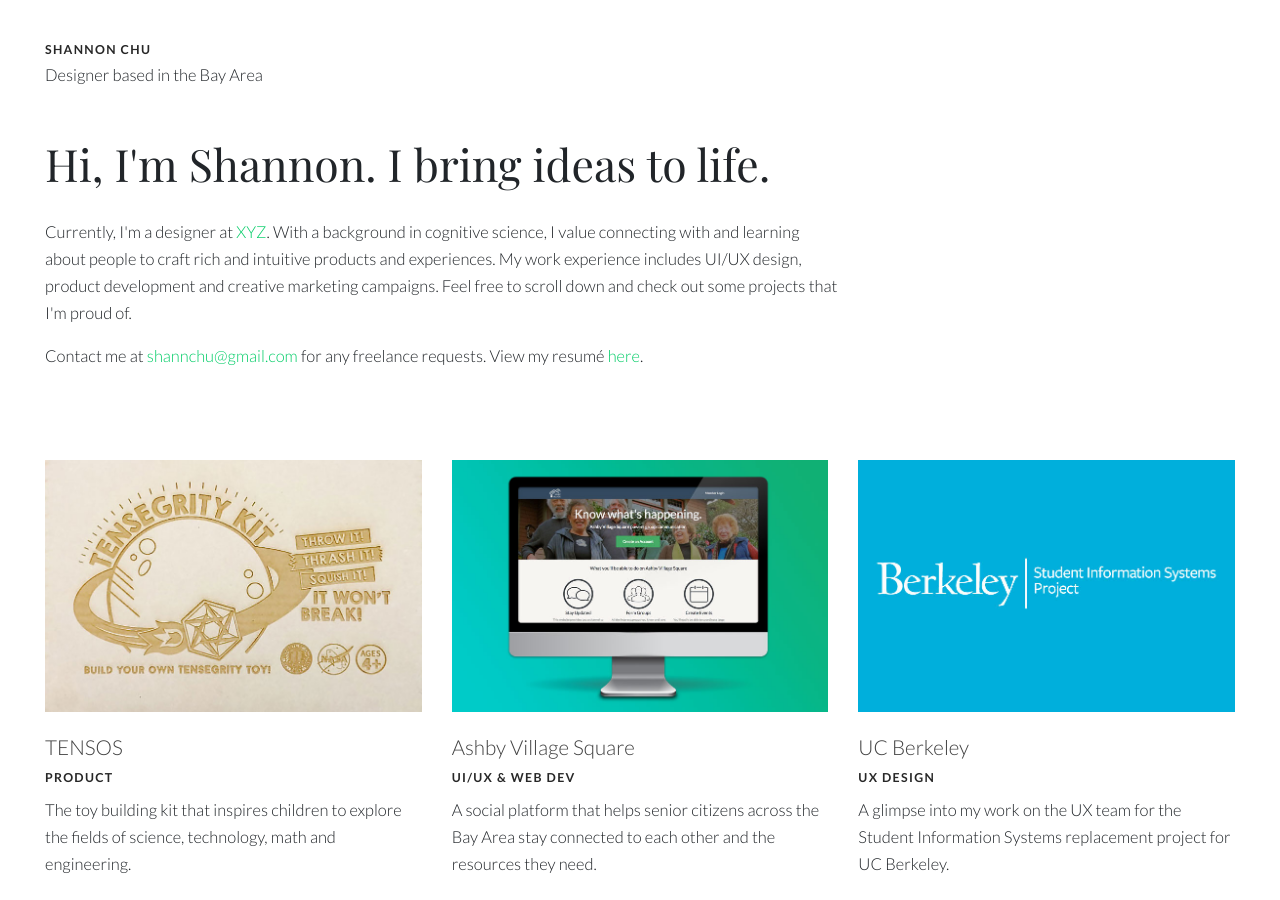
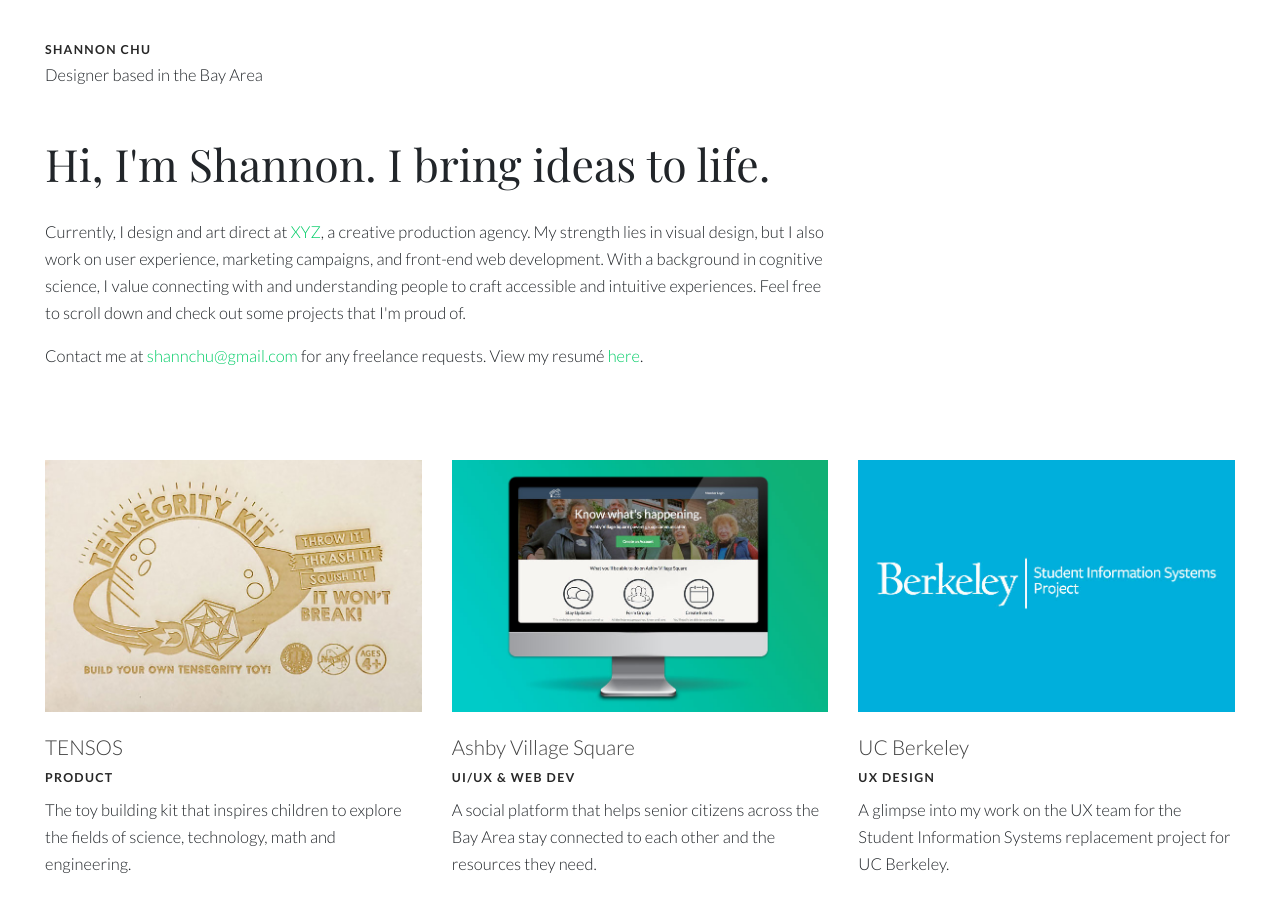
Before and after one commit to shannonchu/shannonchu.github.io, a Jekyll site: the page built from index.html, in a window 1280 px wide and 900 px high. Built offline with Jekyll 4.4.1, drawn with Linux system fonts in a browser that asks for light colours; nearby versions of some CDN libraries.

Commit message:
update intro

```diff
--- a/index.html
+++ b/index.html
@@ -7,7 +7,7 @@
 <div id="intro" class="col-xs-12 col-lg-8 no-gutters"> <!--  -->
 <p class="opener">Hi, I'm Shannon. I bring ideas to life.</p>
 <div class="about-para">
-  <p>Currently, I'm a designer at <a class="links" href="http://wearexyz.com">XYZ</a>. With a background in cognitive science, I value connecting with and learning about people to craft rich and intuitive products and experiences. My work experience includes UI/UX design, product development and creative marketing campaigns. Feel free to scroll down and check out some projects that I'm proud of.</p> <p>Contact me at <a class="links" href="mailto:shannchu@gmail.com">shannchu@gmail.com</a> for any freelance requests. View my resum&eacute; <a class="links" target="default" href="images/resume.pdf">here</a>.</p>
+  <p>Currently, I design and art direct at <a class="links" href="http://wearexyz.com">XYZ</a>, a creative production agency. My strength lies in visual design, but I also work on user experience, marketing campaigns, and front-end web development. With a background in cognitive science, I value connecting with and understanding people to craft accessible and intuitive experiences. Feel free to scroll down and check out some projects that I'm proud of.</p> <p>Contact me at <a class="links" href="mailto:shannchu@gmail.com">shannchu@gmail.com</a> for any freelance requests. View my resum&eacute; <a class="links" target="default" href="images/resume.pdf">here</a>.</p>
 </div>
 </div>
 <div class="projects">
```
